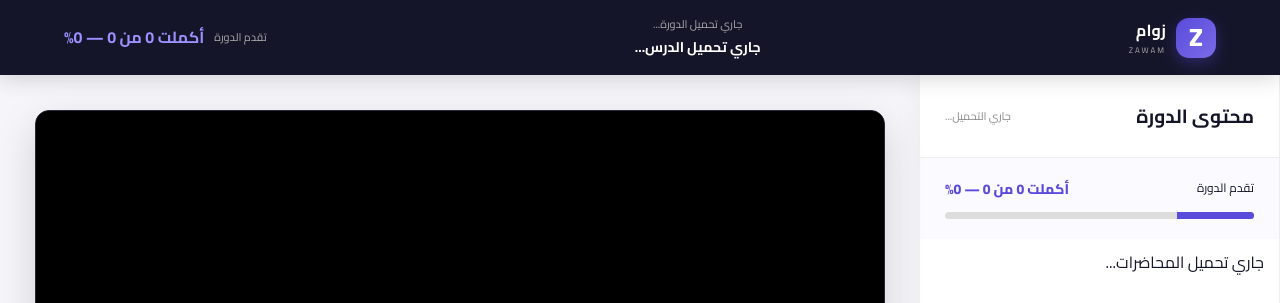
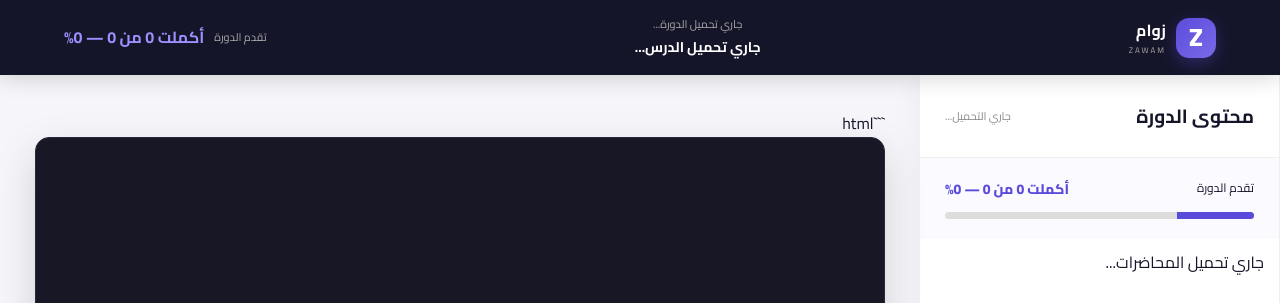
Before and after one commit to alwasiqabdallh/zawam-platform, a website: page lesson.html in a window 1280 px wide. Shown: the top 303 px of the page. Drawn offline with Linux system fonts and the light colour scheme.

Commit message:
Refactor video player section in lesson.html

````diff
--- a/lesson.html
+++ b/lesson.html
@@ -393,16 +393,17 @@
         <section class="video-section">
 
 
-            <div class="video-player">
-
-                <div id="lessonVideo" style="
-                        width:100%;
-                        height:500px;
-                        background:#000;
-                    ">
-                </div>
-
-            </div>
+           ```html
+<div class="video-player">
+
+    <div class="video-frame">
+
+        <div id="lessonVideo"></div>
+
+    </div>
+
+</div>
+```
 
 
             <!-- تقدم المحاضرة الحالية -->
````
